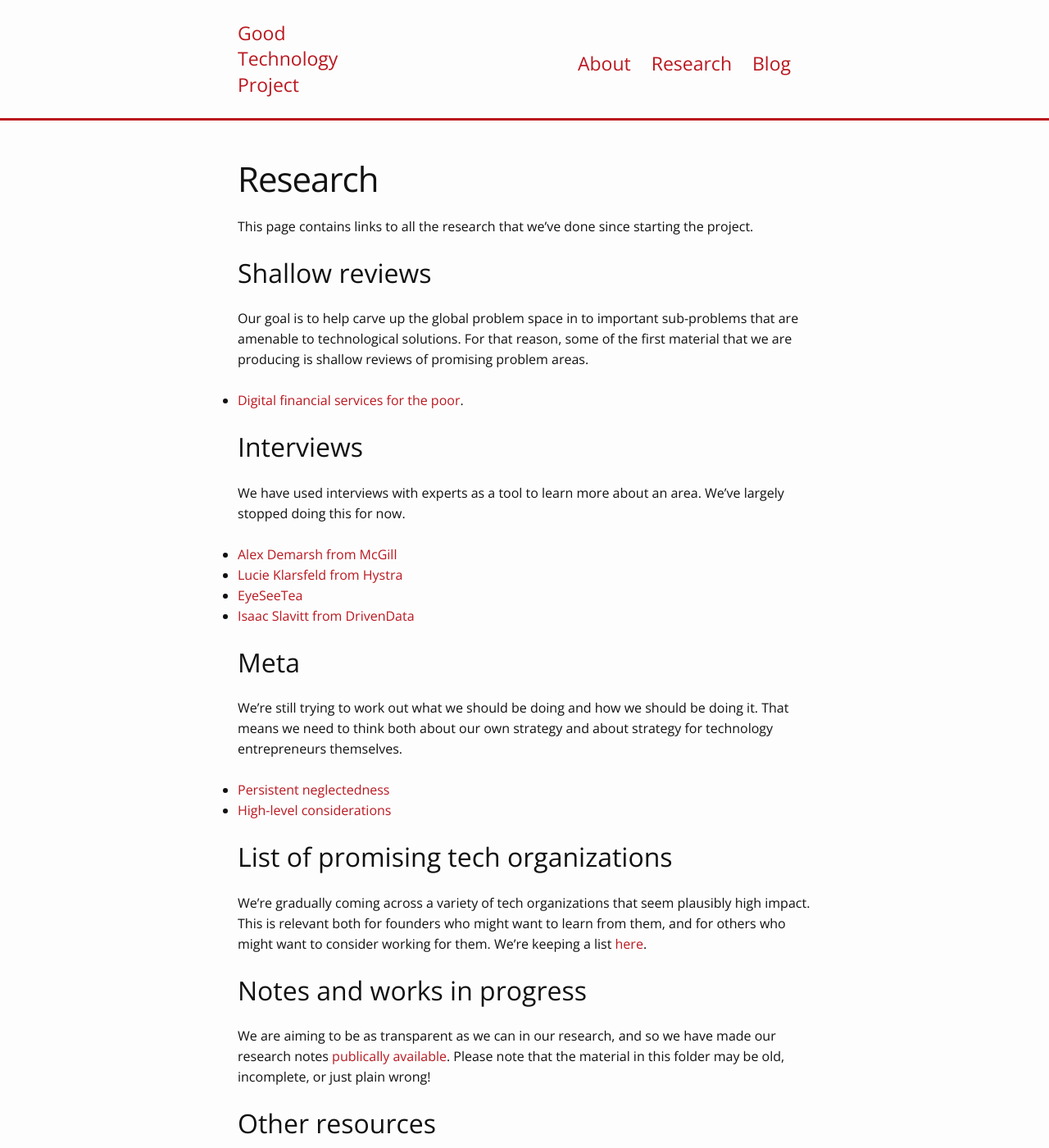
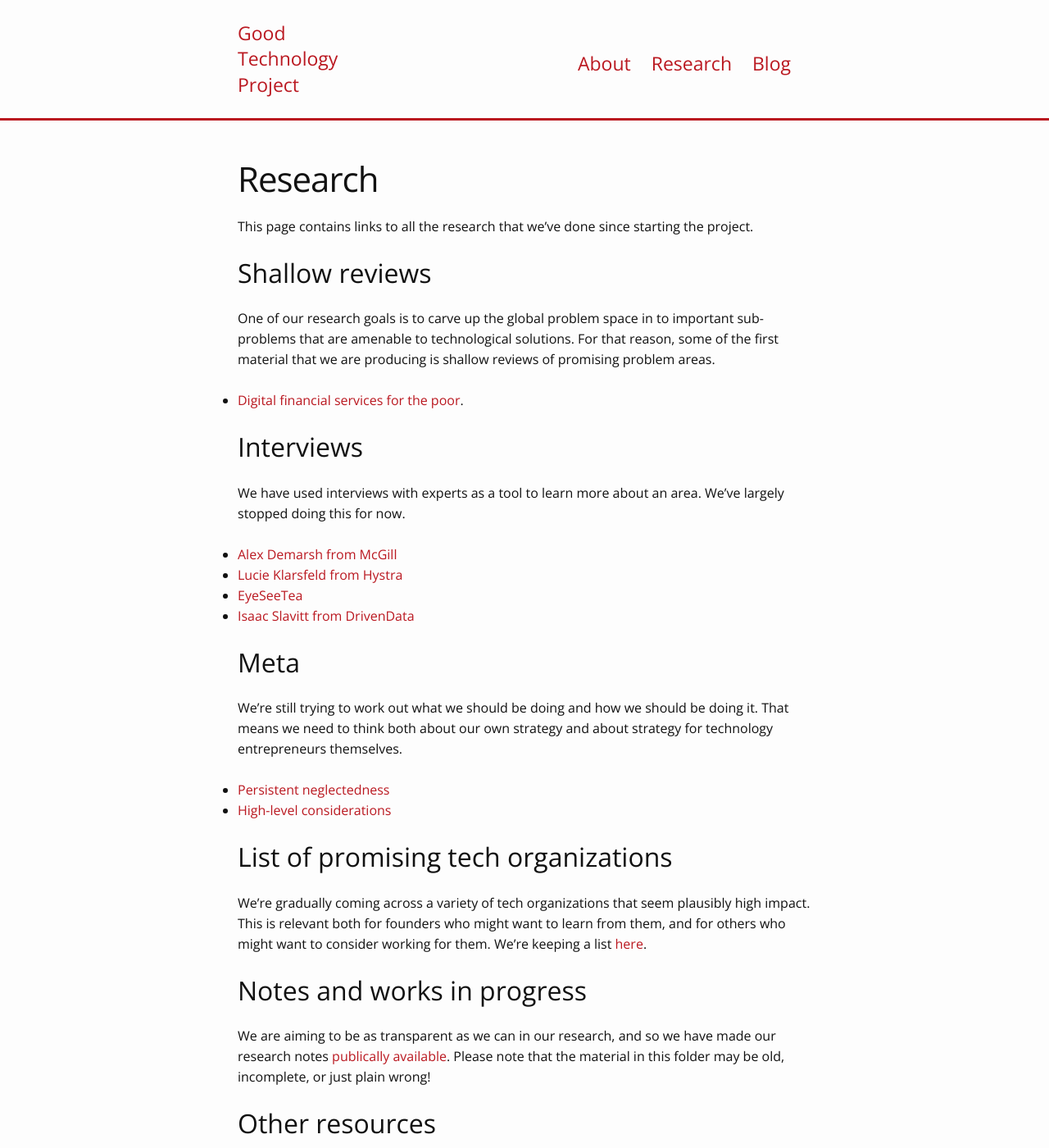
Before and after one commit to richardbatty/good-technology-project, a Jekyll site: the page built from research/index.md, in a window 1280 px wide and 1400 px high. Shown: the whole window at 82% size. Built offline with Jekyll 4.4.1, drawn with Linux system fonts in a browser that asks for light colours; comment, search, counter and statistics services are not loaded; some of the changed text lies outside the part shown.

Commit message:
Tweak wording

```diff
--- a/research/index.md
+++ b/research/index.md
@@ -8,7 +8,7 @@ This page contains links to all the research that we've done since starting the
 
 ## Shallow reviews
 
-Our goal is to help carve up the global problem space in to important sub-problems that are amenable to technological solutions. For that reason, some of the first material that we are producing is shallow reviews of promising problem areas.
+One of our research goals is to carve up the global problem space in to important sub-problems that are amenable to technological solutions. For that reason, some of the first material that we are producing is shallow reviews of promising problem areas.
 
 - [Digital financial services for the poor](/blog/2016/01/04/digital-financial-services-for-the-poor-shallow-overview).
 
@@ -40,4 +40,4 @@ We are aiming to be as transparent as we can in our research, and so we have mad
 
 We use Zotero for managing our sources, and you can access our shared library [here](https://www.zotero.org/groups/goodtechnologyproject/items).
 
-[Other useful resources](/research/resources).
+We have a collection of [other useful resources](/research/resources).
```
